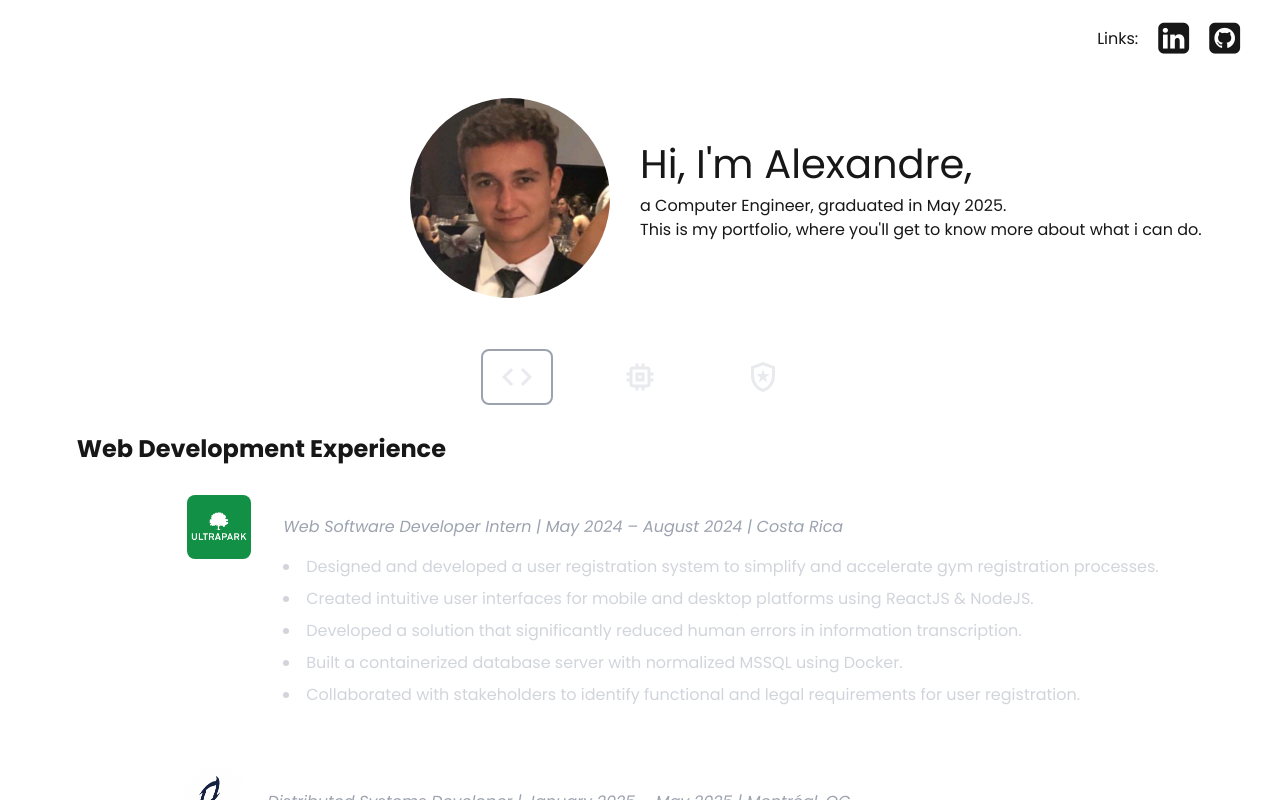
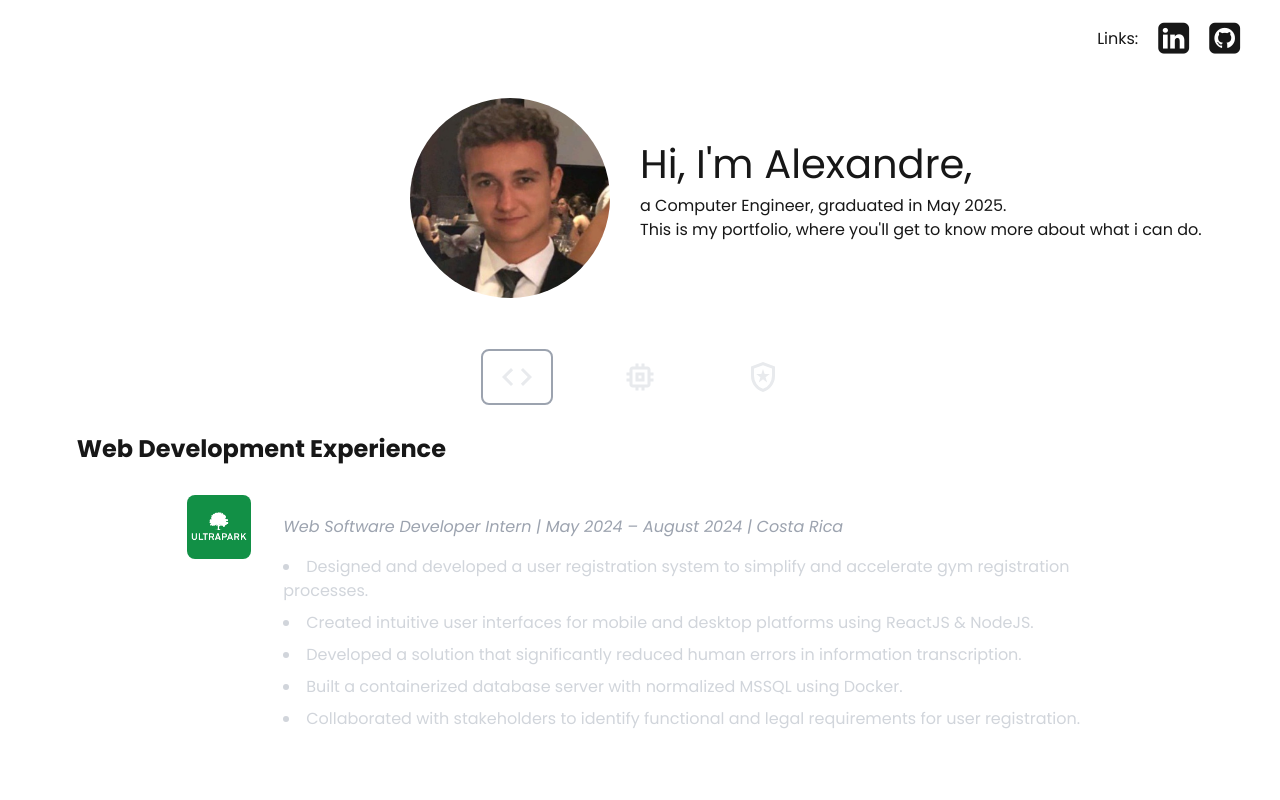
Before and after one commit to m4rmen/Portfolio, a Next.js app in the folder my-portfolio/: page / in a window 1280 px wide. Both pictures are taken after a click on the button 516 px from the left and 377 px from the top of the page. Shown: the top 800 px of the page. Built offline with nearby package versions, Linux system fonts and the light colour scheme.

Commit message:
Embedded specialty start, interest button start

```diff
--- a/my-portfolio/src/app/globals.css
+++ b/my-portfolio/src/app/globals.css
@@ -17,6 +17,8 @@
     --foreground: #ededed;
   }
 }
+
+
 
 body {
   color: var(--foreground);
@@ -94,9 +96,22 @@ body::-webkit-scrollbar-thumb {
   font-weight: bold;
 }
 
+@media (max-width: 760px){
+  .experience-container{
+    margin-left: 4%;
+    margin-right: 4%;
+    display: flex;
+    flex-direction: column;
+    margin-top: 20px;
+    height: 500px;
+    overflow-y: auto;
+    scroll-behavior: smooth;
+  }
+}
 
 .experience-container{
   margin-left: 14%;
+  margin-right: 14%;
   display: flex;
   flex-direction: column;
   margin-top: 20px;
@@ -123,6 +138,14 @@ body::-webkit-scrollbar-thumb {
   border: 2px solid #2d3748; /* Padding around the thumb */
 }
 
-.experience-item{
+.experience-item {
+  display: grid;
+  grid-template-columns: 1fr 11fr; /* Two columns: 1/4 for the logo, 3/4 for the details */
+  gap: 1.5rem; /* Space between the logo and details */
   margin-bottom: 5%;
 }
+
+
+/* .experience-item{
+  margin-bottom: 5%;
+} */
--- a/my-portfolio/src/app/page.js
+++ b/my-portfolio/src/app/page.js
@@ -11,7 +11,16 @@ export default function Home() {
 
   const [specialty, setSpecialty] = useState("");
 
+  const [interestsList, setInterestsList] = useState([]); // Local interestsList
 
+  // Function to toggle an interest
+  const toggleInterest = (interest) => {
+    setInterestsList((prev) =>
+      prev.includes(interest)
+        ? prev.filter((item) => item !== interest) // Remove if it exists
+        : [...prev, interest] // Add if it doesn't exist
+    );
+  };
 
   return (
     <div>
@@ -71,9 +80,24 @@ export default function Home() {
       </div>
 
       <div className="projects-container">
-        {specialty === "web" && <Web />}
-        {specialty === "embedded" && <Embedded />}
-        {specialty === "cyber" && <Cyber />}
+      {specialty === "web" && (
+          <Web
+            interestsList={interestsList}
+            toggleInterest={toggleInterest}
+          />
+        )}
+        {specialty === "embedded" && (
+          <Embedded
+            interestsList={interestsList}
+            toggleInterest={toggleInterest}
+          />
+        )}
+        {specialty === "cyber" && (
+          <Cyber
+            interestsList={interestsList}
+            toggleInterest={toggleInterest}
+          />
+        )}
       </div>
 
       <Personal />
--- a/my-portfolio/src/components/cyber-specialty.js
+++ b/my-portfolio/src/components/cyber-specialty.js
@@ -1,7 +1,7 @@
 import React from "react";
 
 
-export default function Cyber() {
+export default function Cyber({ interestsList, toggleInterest}) {
     return (
         <div>
             <h1 className="speciality-title">Cybersecurity Experience</h1>
--- a/my-portfolio/src/components/embedded-specialty.js
+++ b/my-portfolio/src/components/embedded-specialty.js
@@ -1,12 +1,44 @@
 import React from 'react';
 
 
-export default function Embedded() {
+export default function Embedded({ interestsList, toggleInterest }) {
     return (
         <div>
             <h1 className="speciality-title">Embedded Development Experience</h1>
+            <div className="experience-container">
+                <div className="experience-item flex items-start space-x-6">
 
+                    <div className="logo-placeholder w-20 h-20 flex items-center justify-center rounded">
+                        <img src="/images/ros-logo.png" alt="logo" className="w-16 h-16 max-w-none" style={{borderRadius: "8px"}} />
+                    </div>
 
+                    <div className="experience-details">
+                    <h2 className="text-xl font-semibold text-white">
+                        Design Project of an Information System - Polytechnique Montréal
+                    </h2>
+                    <p className="italic text-gray-400">
+                        Developing Team Member | January 2024 - April 2024 | Montréal, QC
+                    </p>
+                    <ul className="mt-4 list-disc list-inside text-gray-300 space-y-2">
+                        <li>
+                        Created a ROS 2 package using C++ which runs on mobile robots to navigate autonomously in both simulated and real environment.
+                        </li>
+                        <li>
+                        Managed Node architecture and frames transformation (TF Tree) to ensure reliable communication between all the ROS components.
+                        </li>
+                        <li>
+                        Designed a Web interface to monitor the robots and send commands.
+                        </li>
+                        <li>
+                        Developed a Python Flask API to relay the web commands to the robots via ROS2 Topics publishing.
+                        </li>
+                        <li>
+                        Built a containerized solution for the Python server and Web server.
+                        </li>
+                    </ul>
+                    </div>
+                </div>
+            </div>
         </div>
       );
 }
--- a/my-portfolio/src/components/web-specialty.js
+++ b/my-portfolio/src/components/web-specialty.js
@@ -1,12 +1,14 @@
 import React from "react";
 
-export default function Web() {
+export default function Web({ interestsList, toggleInterest }) {
+    const isAdded = (interest) => interestsList.includes(interest);
+
   return (
     <div>
         <h1 className="speciality-title">Web Development Experience</h1>
         <div className="experience-container">
             {/*ULTRAPARK*/}
-            <div className="experience-item flex items-start space-x-6">
+            <div className="experience-item">
 
                 <div className="logo-placeholder w-20 h-20 flex items-center justify-center rounded">
                     <img src="/images/ultrapark-logo.png" alt="logo" className="w-16 h-16 max-w-none" style={{borderRadius: "8px"}} />
@@ -37,10 +39,19 @@ export default function Web() {
                     </li>
                 </ul>
                 </div>
+
+                <div className="experience-footer">
+                    <button onClick={() => toggleInterest("Ultrapark Web Software Developer Intern")}>
+                        <svg xmlns="http://www.w3.org/2000/svg" height="24px" viewBox="0 -960 960 960" width="24px" fill={isAdded("Ultrapark Web Software Developer Intern") ? "#f6ff00" : "#ffffff"}>
+                            <path d="M720-120H280v-520l280-280 50 50q7 7 11.5 19t4.5 23v14l-44 174h258q32 0 56 24t24 56v80q0 7-2 15t-4 15L794-168q-9 20-30 34t-44 14Zm-360-80h360l120-280v-80H480l54-220-174 174v406Zm0-406v406-406Zm-80-34v80H160v360h120v80H80v-520h200Z"/>
+                            </svg>
+                    </button>
+                </div>
+
             </div>
 
             {/*Projet*/}
-            <div className="experience-item flex items-start space-x-6">
+            <div className="experience-item">
 
                 <div className="logo-placeholder w-20 h-20 flex items-center justify-center rounded">
                     <img src="/images/AltaRobotique-logo.png" alt="logo" className="w-16 h-16 max-w-none" style={{borderRadius: "8px"}} />
@@ -72,11 +83,20 @@ export default function Web() {
                         </li>
                     </ul>
                 </div>
+
+                <div className="experience-footer">
+                    <button onClick={() => toggleInterest("AltaRobotique")}>
+                        <svg xmlns="http://www.w3.org/2000/svg" height="24px" viewBox="0 -960 960 960" width="24px" fill={isAdded("AltaRobotique") ? "#f6ff00" : "#ffffff"}>
+                            <path d="M720-120H280v-520l280-280 50 50q7 7 11.5 19t4.5 23v14l-44 174h258q32 0 56 24t24 56v80q0 7-2 15t-4 15L794-168q-9 20-30 34t-44 14Zm-360-80h360l120-280v-80H480l54-220-174 174v406Zm0-406v406-406Zm-80-34v80H160v360h120v80H80v-520h200Z"/>
+                            </svg>
+                    </button>
+                </div>
+
             </div>
 
 
             {/*Hackathon*/}
-            <div className="experience-item flex items-start space-x-6">
+            <div className="experience-item">
 
                 <div className="logo-placeholder w-20 h-20 flex items-center justify-center rounded">
                     <img src="/images/PolyHx-logo.png" alt="logo" className="w-16 h-16 max-w-none" style={{borderRadius: "8px"}} />
@@ -85,29 +105,34 @@ export default function Web() {
                 {/* Experience Details */}
                 <div className="experience-details">
                     <h2 className="text-xl font-semibold text-white">
-                        Polytechnique Montréal – Alta Robotique
+                        PolyHacks Hackathon 2024
                     </h2>
                     <p className="italic text-gray-400">
-                        Distributed Systems Developer | January 2025 – May 2025 | Montréal, QC
+                    Fullstack Developer – Participant | February 2024 | Montréal, QC
                     </p>
                     <ul className="mt-4 list-disc list-inside text-gray-300 space-y-2">
                     <li>
-                        Developed a web application for managing irrigation integrated with an IoT sensor to optimize the use of water and nutrients in the agricultural sector.
+                        Designed a web application prototype in 24 hours, enabling users to share compost with garden owners.
                     </li>
                     <li>
-                        Implemented core functionalities, such as sensor connection via WiFi or Bluetooth, data collection and visualization (humidity, pH, nutrients), and reporting.
+                        Collaborated dynamically and effectively within the team, utilizing optimized code management with Git.
                     </li>
                     <li>
-                        Designed a web interface for farmers to monitor and control their irrigation systems remotely.
+                        Leveraged technologies such as Angular, TypeScript, NodeJS, and MongoDB to ensure performance and reliability of the prototype.
                     </li>
                     <li>
-                        Utilized Angular for the frontend and NestJS for the backend, along with a NoSQL database (MongoDB) for managing sensor and user data.
-                        </li>
-                        <li>
-                        Collaborated with experts in agritech to address the specific needs of farmers, incorporating technical constraints like solar power for sensors.
+                        Achieved 4th place in my first-ever hackathon experience.
                     </li>
                     </ul>
                 </div>
+            </div>
+
+            <div className="experience-footer">
+                <button onClick={() => toggleInterest("Hackathon")}>
+                    <svg xmlns="http://www.w3.org/2000/svg" height="24px" viewBox="0 -960 960 960" width="24px" fill={isAdded("Hackathon") ? "#f6ff00" : "#ffffff"}>
+                        <path d="M720-120H280v-520l280-280 50 50q7 7 11.5 19t4.5 23v14l-44 174h258q32 0 56 24t24 56v80q0 7-2 15t-4 15L794-168q-9 20-30 34t-44 14Zm-360-80h360l120-280v-80H480l54-220-174 174v406Zm0-406v406-406Zm-80-34v80H160v360h120v80H80v-520h200Z"/>
+                        </svg>
+                </button>
             </div>
 
 
```
Also changed, not shown: my-portfolio/public/images/ros-logo.png (added), my-portfolio/public/thumb_up_24dp_E8EAED_FILL0_wght400_GRAD0_opsz24.svg (added). Lines whose indentation alone changed are shown as unchanged.
